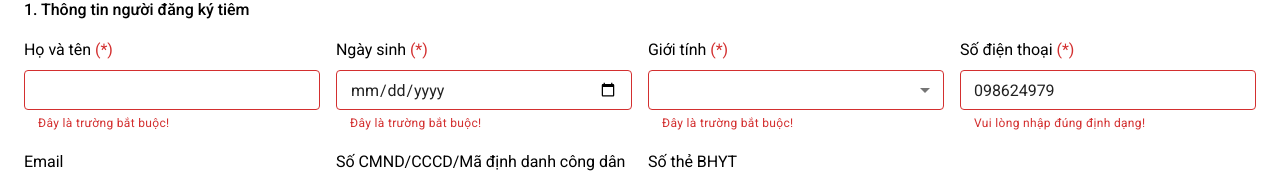
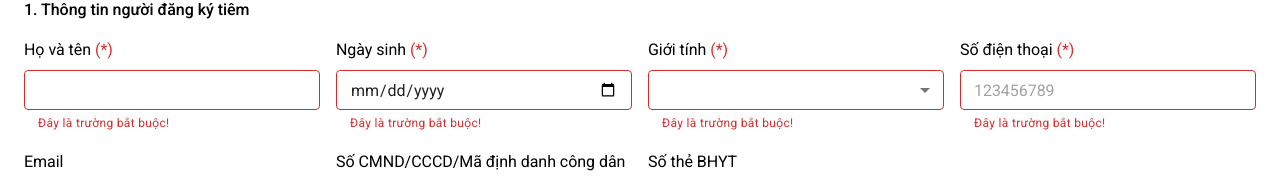
Before and after one commit to zinza-d2-training/thanhpc-react, a React (Create React App) app: page /vaccine-registration in a window 1280 px wide. Shown: the part 462-638 px from the top of the page. Built offline with nearby package versions, Linux system fonts and the light colour scheme.

Commit message:
remove defaultValue

```diff
--- a/src/pages/VaccineRegistration/StepOne.tsx
+++ b/src/pages/VaccineRegistration/StepOne.tsx
@@ -243,7 +243,6 @@ export const StepOne = (props: Props) => {
                   <Controller
                     name="phone_number"
                     control={control}
-                    defaultValue="098624979"
                     render={({ field, fieldState: { invalid, error } }) => (
                       <TextField
                         size="small"
@@ -380,7 +379,6 @@ export const StepOne = (props: Props) => {
                     render={({ field, fieldState: { invalid, error } }) => (
                       <TextField
                         size="small"
-                        defaultValue={getValues('currentAddress')}
                         helperText={
                           error?.message ? t(`${error?.message}`) : null
                         }
```
